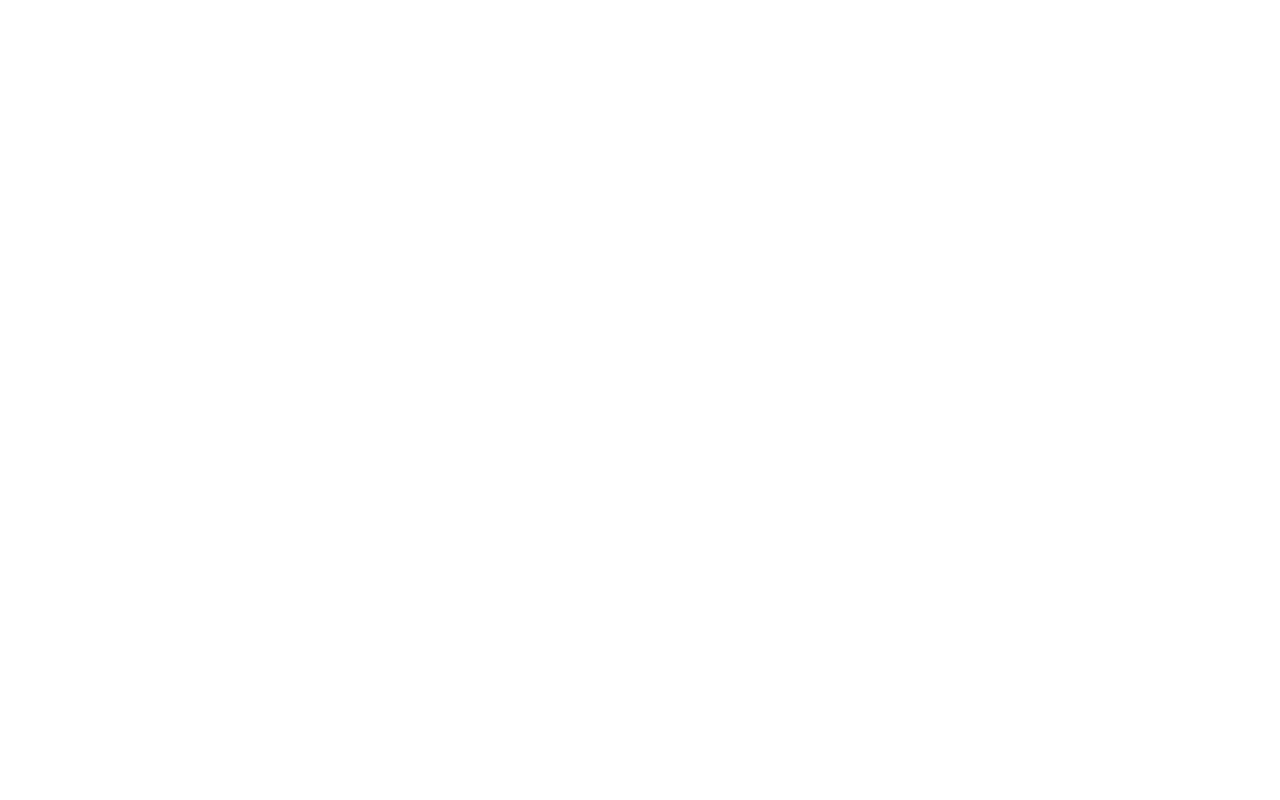
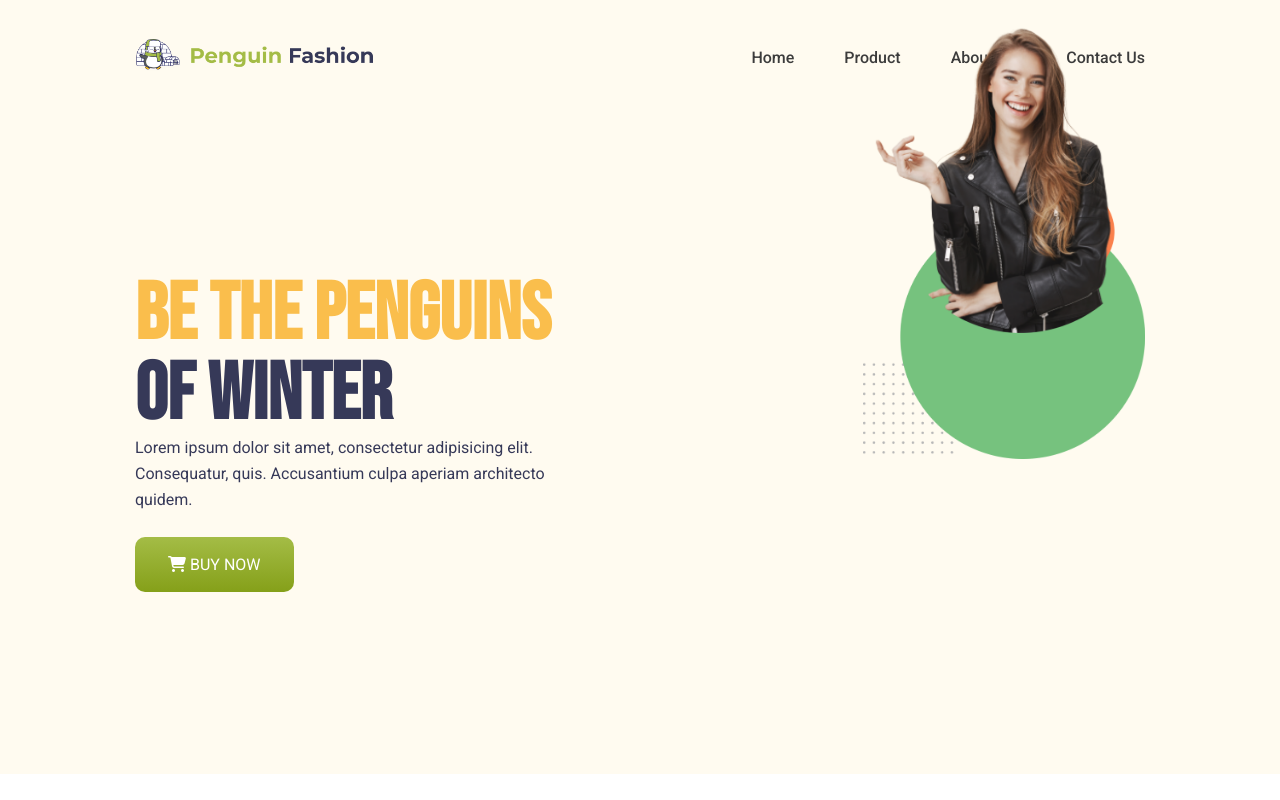
Before and after one commit to minjamin-ahmmed/penguine-fashion, a plain HTML site: page index.html in a window 1280 px wide. Drawn offline with Linux system fonts and the light colour scheme.

Commit message:
banner-section added

```diff
--- a/index.html
+++ b/index.html
@@ -3,13 +3,81 @@
 
 <head>
     <meta charset="UTF-8">
-    <meta name="viewport" content="width=
-    , initial-scale=1.0">
-    <title>Penguine Fashion</title>
+    <meta name="viewport" content="width=device-width, initial-scale=1.0">
+    <title>Penguine-fashion</title>
+    <link rel="preconnect" href="https://fonts.googleapis.com">
+    <link rel="preconnect" href="https://fonts.gstatic.com" crossorigin>
+    <link
+        href="https://fonts.googleapis.com/css2?family=Montserrat:ital,wght@0,100..900;1,100..900&family=Poppins:ital,wght@0,100;0,200;0,300;0,400;0,500;0,600;0,700;0,800;0,900;1,100;1,200;1,300;1,400;1,500;1,600;1,700;1,800;1,900&family=Roboto:ital,wght@0,100;0,300;0,400;0,500;0,700;0,900;1,100;1,300;1,400;1,500;1,700;1,900&display=swap"
+        rel="stylesheet">
+    <link rel="preconnect" href="https://fonts.googleapis.com">
+    <link rel="preconnect" href="https://fonts.gstatic.com" crossorigin>
+    <link
+        href="https://fonts.googleapis.com/css2?family=Montserrat:ital,wght@0,100..900;1,100..900&family=Poppins:ital,wght@0,100;0,200;0,300;0,400;0,500;0,600;0,700;0,800;0,900;1,100;1,200;1,300;1,400;1,500;1,600;1,700;1,800;1,900&family=Roboto:ital,wght@0,100;0,300;0,400;0,500;0,700;0,900;1,100;1,300;1,400;1,500;1,700;1,900&display=swap"
+        rel="stylesheet">
+    <link rel="preconnect" href="https://fonts.googleapis.com">
+    <link rel="preconnect" href="https://fonts.gstatic.com" crossorigin>
+    <link
+        href="https://fonts.googleapis.com/css2?family=Bebas+Neue&family=Montserrat:ital,wght@0,100..900;1,100..900&family=Poppins:ital,wght@0,100;0,200;0,300;0,400;0,500;0,600;0,700;0,800;0,900;1,100;1,200;1,300;1,400;1,500;1,600;1,700;1,800;1,900&family=Roboto:ital,wght@0,100;0,300;0,400;0,500;0,700;0,900;1,100;1,300;1,400;1,500;1,700;1,900&display=swap"
+        rel="stylesheet">
+
+    <script src="https://kit.fontawesome.com/b699328ae1.js" crossorigin="anonymous"></script>
+
+    <link rel="stylesheet" href="styles/style.css">
+
 </head>
 
 <body>
+    <header>
+        <!-- Banner Section Starts Here -->
+        <section class="banner-section">
+            <div class="navigation-bar display-flex">
 
+                <div class="nav-logo">
+                    <img src="Image/Group 33072.png" alt="">
+                </div>
+
+                <nav class="nav-element">
+                    <ul class="unordered-list display-flex">
+
+                        <li class="list-item"><a class="anchor-item roboto" href="">Home</a></li>
+                        <li class="list-item"><a class="anchor-item roboto" href="">Product</a></li>
+                        <li class="list-item"><a class="anchor-item roboto" href="">About Us</a></li>
+                        <li class="list-item"><a class="anchor-item roboto" href="">Contact Us</a></li>
+                    </ul>
+                </nav>
+
+            </div>
+
+            <div class="banner-element display-flex">
+                <div class="banner-text-container">
+                    <h1 class="bebas-neue"><span class="span1 ">BE THE PENGUINS</span> <span class="span2 ">OF
+                            WINTER</span></h1>
+                    <p class="description roboto">Lorem ipsum dolor sit amet, consectetur adipisicing elit.
+                        Consequatur, quis. Accusantium culpa
+                        aperiam architecto quidem.</p>
+
+                    <div class="btn-container">
+                        <button class="button roboto"><i class="fa-solid fa-cart-shopping"></i> BUY NOW</button>
+                    </div>
+                </div>
+
+                <div class="banner-image-container">
+                    <img class="background-image" src="Image/green.png" alt="">
+                    <img class="girl-image" src="Image/banner.png" alt="">
+                </div>
+            </div>
+
+        </section>
+    </header>
+
+    <main>
+
+    </main>
+
+    <footer>
+
+    </footer>
 </body>
 
 </html>
--- a/styles/style.css
+++ b/styles/style.css
@@ -0,0 +1,129 @@
+/* Universal Styles */
+* {
+    margin: 0;
+    padding: 0;
+}
+
+/* Shared Styles */
+.display-flex {
+    display: flex;
+}
+
+.button {
+    font-size: 16px;
+    font-weight: 500px;
+    color: white;
+    background: linear-gradient(180.00deg, rgb(164, 188, 70), rgb(133, 160, 25));
+    border-radius: 10px;
+    padding: 18px 33px;
+    border: none;
+}
+
+/* Fonts */
+.montserrat {
+    font-family: "Montserrat", sans-serif;
+}
+
+.roboto {
+    font-family: "Roboto", sans-serif;
+}
+
+.bebas-neue {
+    font-family: "Bebas Neue", sans-serif;
+}
+
+/* Banner Section Styles Starts Here */
+.banner-section {
+    max-width: 1440px;
+    margin: 0 auto;
+    padding: 39px 135px;
+    background-color: rgb(255, 251, 240);
+}
+
+.navigation-bar {
+    align-items: center;
+    justify-content: space-between;
+    margin-bottom: 100px;
+}
+
+.nav-logo {
+    max-width: 240px;
+
+}
+
+.nav-logo img {
+    width: 100%;
+}
+
+.unordered-list {
+    list-style: none;
+    gap: 50px;
+    align-items: center;
+}
+
+.anchor-item {
+    color: rgb(60, 60, 60);
+    font-size: 16px;
+    font-weight: 500;
+    text-decoration: none;
+
+}
+
+/* Banner Element */
+.banner-element {
+    gap: 280px;
+}
+
+.banner-text-container {
+    max-width: 500px;
+    margin-top: 100px;
+}
+
+.span1 {
+    font-size: 80px;
+    font-weight: 700;
+    line-height: 80px;
+    color: rgb(250, 190, 76);
+}
+
+.span2 {
+    font-size: 80px;
+    font-weight: 700;
+    line-height: 80px;
+    color: rgb(54, 57, 88);
+    margin-bottom: 24px;
+}
+
+.description {
+    font-size: 16px;
+    font-weight: 400;
+    line-height: 26px;
+    color: rgb(54, 57, 88);
+    margin-bottom: 24px;
+}
+
+.banner-image-container {
+    width: 550px;
+    height: 560px;
+    position: relative;
+
+}
+
+
+.background-image {
+    width: 100%;
+    position: absolute;
+    top: 0;
+    left: 0;
+    z-index: 1;
+
+
+}
+
+.girl-image {
+    width: 100%;
+    position: absolute;
+    top: -46%;
+    left: 2%;
+    z-index: 2;
+}
```
Also changed, not shown: Image/Group 33072.png (renamed from Logo, Icon/Group 33072.png), Image/Group 33091.png (renamed from Logo, Icon/Group 33091.png), Image/Group 33102.png (renamed from Logo, Icon/Group 33102.png), Image/XMLID 1.png (renamed from Logo, Icon/XMLID 1.png), Image/green.png (renamed from Logo, Icon/green.png), Image/image 12.png (renamed from Logo, Icon/image 12.png), Image/image 13.png (renamed from Logo, Icon/image 13.png), Image/image 14.png (renamed from Logo, Icon/image 14.png), Image/shopping-cart 1.png (renamed from Logo, Icon/shopping-cart 1.png).
